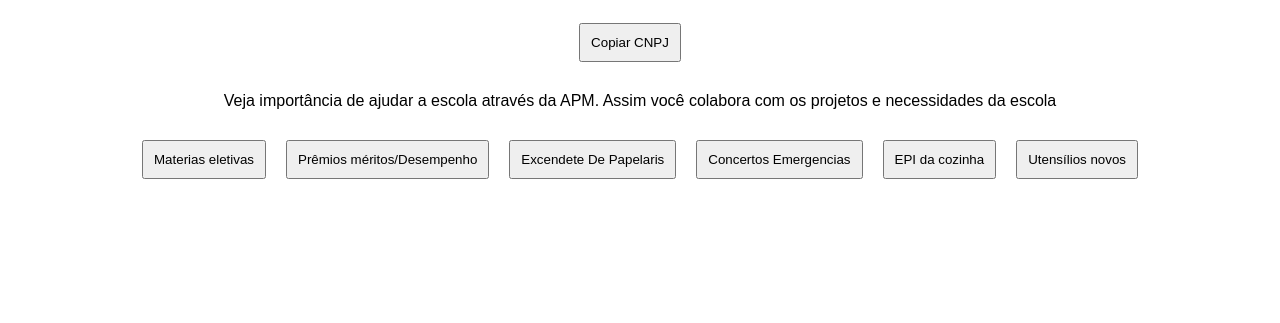
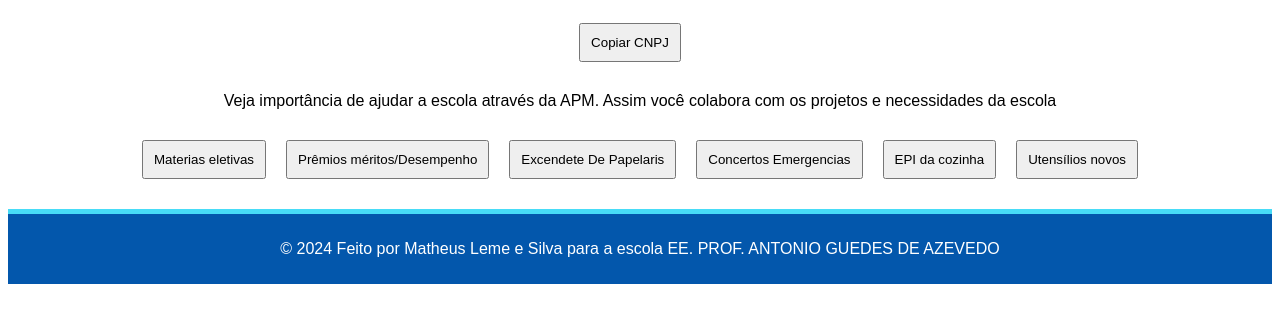
Before and after one commit to theuscompany/APM, a plain HTML site: page index.html in a window 1280 px wide. Shown: the part 371-694 px from the top of the page. Drawn offline with Linux system fonts and the light colour scheme.

Commit message:
Update index.html

```diff
--- a/index.html
+++ b/index.html
@@ -15,6 +15,13 @@
         .info { margin-right: 20px; }
         .botoes { display: flex; flex-wrap: wrap; justify-content: center; margin: 20px; }
         button { margin: 10px; padding: 10px; }
+        footer {
+            background-color: #0357ac;
+            color: white;
+            padding: 10px;
+            text-align: center;
+            border-top: 5px solid #47dcf7;
+        }
     </style>
 </head>
 <body>
@@ -52,6 +59,9 @@
         alert("CNPJ copiado!");
     }
 </script>
+<footer>
+    <p>&copy; 2024 Feito por Matheus Leme e Silva para a escola EE. PROF. ANTONIO GUEDES DE AZEVEDO</p>
+</footer>
 
 </body>
 </html>
```
